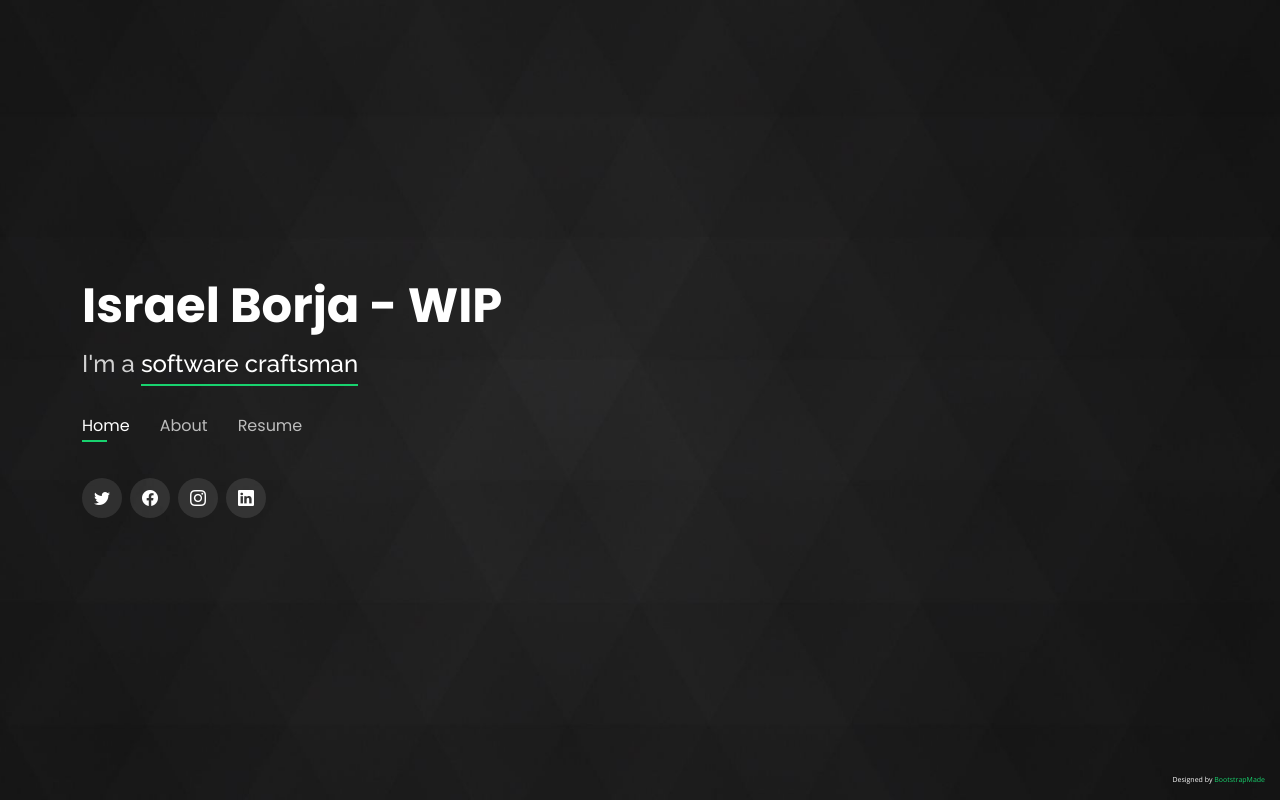
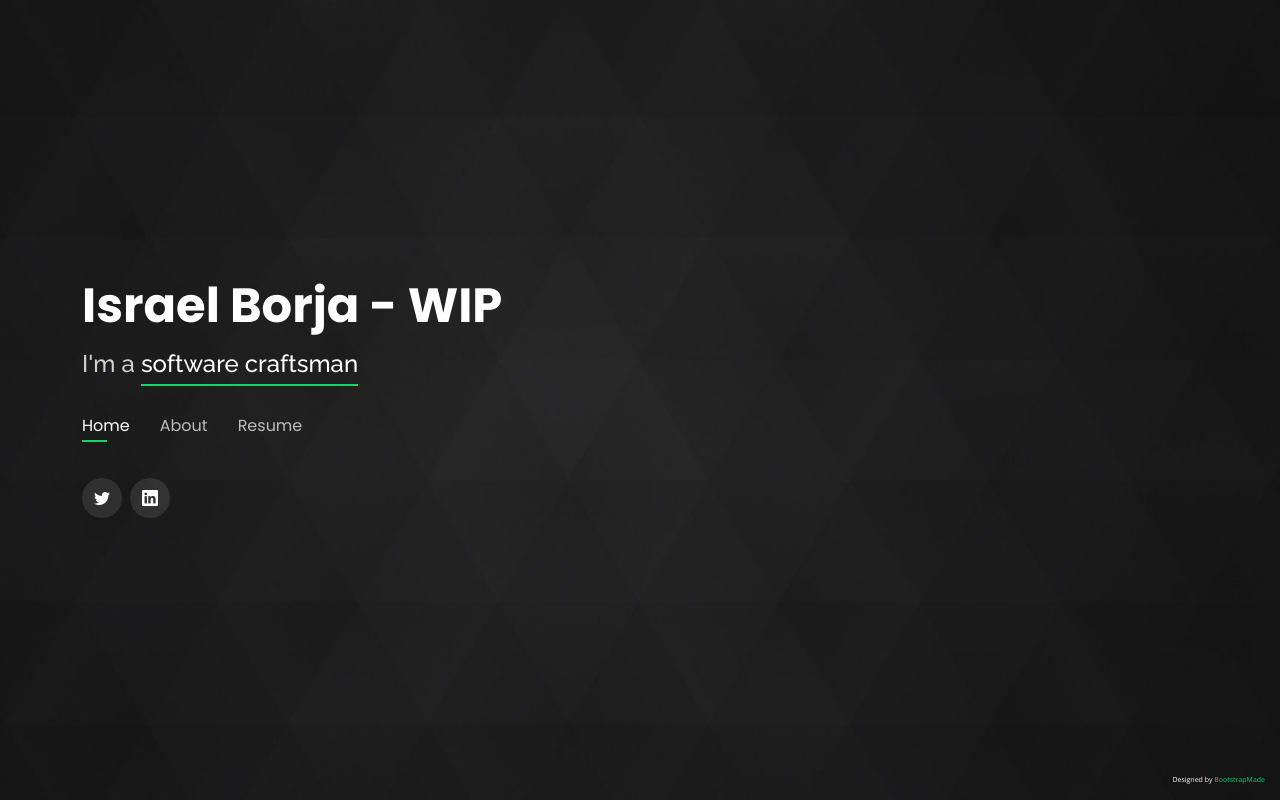
Before and after one commit to IsraeelBR/myresume, a plain HTML site: page index.html in a window 1280 px wide. Drawn offline with nearby package versions, Linux system fonts and the light colour scheme.

Commit message:
Social accounts added.

```diff
--- a/index.html
+++ b/index.html
@@ -61,10 +61,10 @@
       </nav><!-- .navbar -->
 
       <div class="social-links">
-        <a href="#" class="twitter"><i class="bi bi-twitter"></i></a>
-        <a href="#" class="facebook"><i class="bi bi-facebook"></i></a>
-        <a href="#" class="instagram"><i class="bi bi-instagram"></i></a>
-        <a href="#" class="linkedin"><i class="bi bi-linkedin"></i></a>
+        <a href="https://twitter.com/IBorja14" target="_blank" class="twitter"><i class="bi bi-twitter"></i></a>
+        <!-- <a href="#" class="facebook"><i class="bi bi-facebook"></i></a>
+        <a href="#" class="instagram"><i class="bi bi-instagram"></i></a> -->
+        <a href="https://www.linkedin.com/in/israeelbr/" target="_blank" class="linkedin"><i class="bi bi-linkedin"></i></a>
       </div>
 
     </div>
```
